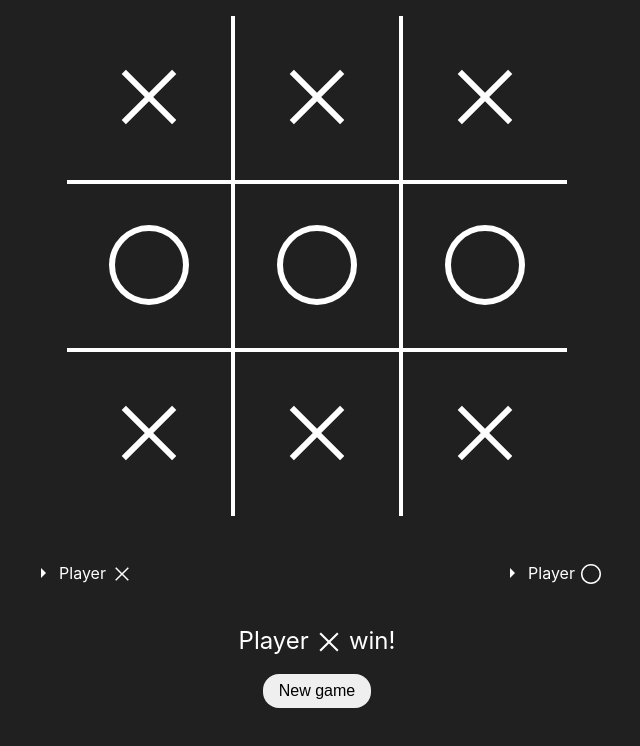
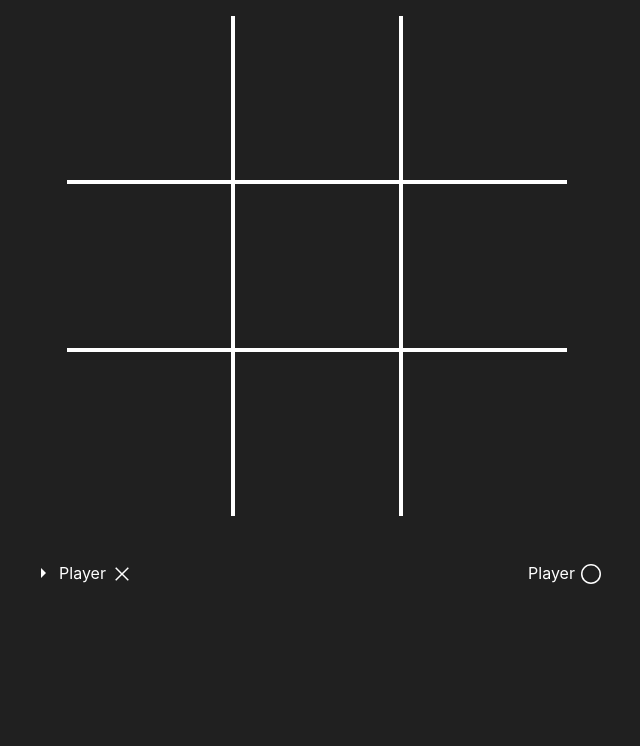
Before and after one commit to battistar/tic-tac-toe, a React (Create React App) app: page / in a window 1280 px wide. Shown: the top 746 px of the page, without its empty margins (323-963 px from the left). Built offline with nearby package versions, Linux system fonts and the light colour scheme.

Commit message:
Create gameplay

```diff
--- a/src/App.tsx
+++ b/src/App.tsx
@@ -1,28 +1,186 @@
 import Cell from 'components/Cell';
 import CurrentPlayer from 'components/CurrentPlayer';
 import Grid from 'components/Grid';
-import Winner from 'components/Winner';
+import WinnerBox from 'components/WinnerBox';
+import GameStatus, { CellSymbol, Draw, Grid as GameStatusGrid, Player } from 'models/GameStatus';
+import { useState } from 'react';
+
+const checkWin = (grid: GameStatusGrid): boolean => {
+  // Rows
+
+  if (grid[0][0] !== '' && grid[0][0] === grid[0][1] && grid[0][1] === grid[0][2]) {
+    return true;
+  }
+
+  if (grid[1][0] !== '' && grid[1][0] === grid[1][1] && grid[1][1] === grid[1][2]) {
+    return true;
+  }
+
+  if (grid[2][0] !== '' && grid[2][0] === grid[2][1] && grid[2][1] === grid[2][2]) {
+    return true;
+  }
+
+  // Columns
+
+  if (grid[0][0] !== '' && grid[0][0] === grid[1][0] && grid[1][0] === grid[2][0]) {
+    return true;
+  }
+
+  if (grid[0][1] !== '' && grid[0][1] === grid[1][1] && grid[1][1] === grid[2][1]) {
+    return true;
+  }
+
+  if (grid[0][2] !== '' && grid[0][2] === grid[1][2] && grid[1][2] === grid[2][2]) {
+    return true;
+  }
+
+  // Diagonal
+
+  if (grid[0][0] !== '' && grid[0][0] === grid[1][1] && grid[1][1] === grid[2][2]) {
+    return true;
+  }
+
+  if (grid[0][2] !== '' && grid[0][2] === grid[1][1] && grid[1][1] === grid[2][0]) {
+    return true;
+  }
+
+  return false;
+};
+
+const checkDraw = (grid: GameStatusGrid): boolean => {
+  let emptyCells = 0;
+  for (let i = 0; i < grid.length; i++) {
+    const row = grid[i];
+    for (let j = 0; j < row.length; j++) {
+      const cell = row[j];
+      if (cell === '') {
+        emptyCells++;
+      }
+    }
+  }
+
+  return emptyCells === 0;
+};
 
 const App = (): JSX.Element => {
+  const [gameData, setGameData] = useState<GameStatus>({
+    grid: [
+      ['', '', ''],
+      ['', '', ''],
+      ['', '', ''],
+    ],
+    currentPlayer: Player.X,
+    isFinished: false,
+  });
+
+  const handleClickCell = (row: number, column: number) => () => {
+    setGameData((prevGameData) => {
+      let symbol: CellSymbol;
+      let nextPlayer: Player;
+      if (prevGameData.currentPlayer === Player.X) {
+        symbol = 'X';
+        nextPlayer = Player.O;
+      } else {
+        symbol = 'O';
+        nextPlayer = Player.X;
+      }
+
+      const grid = prevGameData.grid;
+
+      grid[row][column] = symbol;
+
+      const win = checkWin(grid);
+      const draw = checkDraw(grid);
+
+      let isFinished = false;
+      let winner;
+      if (win) {
+        isFinished = true;
+        winner = prevGameData.currentPlayer;
+      }
+      if (draw) {
+        isFinished = true;
+        winner = Draw.XO;
+      }
+
+      const newGameData: GameStatus = {
+        grid: grid,
+        currentPlayer: nextPlayer,
+        isFinished: isFinished,
+        winner: winner,
+      };
+
+      return newGameData;
+    });
+  };
+
+  const handleClickNewGame = (): void => {
+    setGameData({
+      grid: [
+        ['', '', ''],
+        ['', '', ''],
+        ['', '', ''],
+      ],
+      currentPlayer: Player.X,
+      isFinished: false,
+    });
+  };
+
   return (
     <>
       <main>
         <div className="container">
           <Grid>
-            <Cell symbol="X" />
-            <Cell symbol="X" />
-            <Cell symbol="X" />
-            <Cell symbol="O" />
-            <Cell symbol="O" />
-            <Cell symbol="O" />
-            <Cell symbol="X" />
-            <Cell symbol="X" />
-            <Cell symbol="X" />
+            <Cell
+              onClick={handleClickCell(0, 0)}
+              symbol={gameData.grid[0][0]}
+              disabled={gameData.isFinished || gameData.grid[0][0] !== ''}
+            />
+            <Cell
+              onClick={handleClickCell(0, 1)}
+              symbol={gameData.grid[0][1]}
+              disabled={gameData.isFinished || gameData.grid[0][1] !== ''}
+            />
+            <Cell
+              onClick={handleClickCell(0, 2)}
+              symbol={gameData.grid[0][2]}
+              disabled={gameData.isFinished || gameData.grid[0][2] !== ''}
+            />
+            <Cell
+              onClick={handleClickCell(1, 0)}
+              symbol={gameData.grid[1][0]}
+              disabled={gameData.isFinished || gameData.grid[1][0] !== ''}
+            />
+            <Cell
+              onClick={handleClickCell(1, 1)}
+              symbol={gameData.grid[1][1]}
+              disabled={gameData.isFinished || gameData.grid[1][1] !== ''}
+            />
+            <Cell
+              onClick={handleClickCell(1, 2)}
+              symbol={gameData.grid[1][2]}
+              disabled={gameData.isFinished || gameData.grid[1][2] !== ''}
+            />
+            <Cell
+              onClick={handleClickCell(2, 0)}
+              symbol={gameData.grid[2][0]}
+              disabled={gameData.isFinished || gameData.grid[2][0] !== ''}
+            />
+            <Cell
+              onClick={handleClickCell(2, 1)}
+              symbol={gameData.grid[2][1]}
+              disabled={gameData.isFinished || gameData.grid[2][1] !== ''}
+            />
+            <Cell
+              onClick={handleClickCell(2, 2)}
+              symbol={gameData.grid[2][2]}
+              disabled={gameData.isFinished || gameData.grid[2][2] !== ''}
+            />
           </Grid>
         </div>
       </main>
-      <CurrentPlayer />
-      <Winner />
+      <CurrentPlayer player={gameData.currentPlayer} />
+      {gameData.isFinished && <WinnerBox winner={gameData.winner} onClick={handleClickNewGame} />}
     </>
   );
 };
--- a/src/components/Cell.tsx
+++ b/src/components/Cell.tsx
@@ -1,14 +1,25 @@
 import { ReactComponent as Cross } from 'assets/icons/cross.svg';
 import { ReactComponent as Circle } from 'assets/icons/circle.svg';
+import { CellSymbol } from 'models/GameStatus';
 
 interface CellProps {
-  symbol: string;
+  symbol: CellSymbol;
+  onClick: () => void;
+  disabled: boolean;
 }
 
 const Cell = (props: CellProps): JSX.Element => {
+  let symbol = <Circle className="cell--symbol empty" />;
+  if (props.symbol === 'X') {
+    symbol = <Cross className="cell--symbol" />;
+  }
+  if (props.symbol === 'O') {
+    symbol = <Circle className="cell--symbol" />;
+  }
+
   return (
-    <button className="cell">
-      {props.symbol === 'X' ? <Cross className="cell--symbol" /> : <Circle className="cell--symbol" />}
+    <button className="cell" onClick={props.onClick} disabled={props.disabled}>
+      {symbol}
     </button>
   );
 };
--- a/src/components/CurrentPlayer.tsx
+++ b/src/components/CurrentPlayer.tsx
@@ -1,17 +1,22 @@
 import { ReactComponent as Cross } from 'assets/icons/cross.svg';
 import { ReactComponent as Circle } from 'assets/icons/circle.svg';
 import { ReactComponent as Arrow } from 'assets/icons/arrow.svg';
+import { Player } from 'models/GameStatus';
 
-const CurrentPlayer = (): JSX.Element => {
+interface CurrentPlayerProps {
+  player: Player;
+}
+
+const CurrentPlayer = (props: CurrentPlayerProps): JSX.Element => {
   return (
     <div className="current-player">
       <div className="current-player--player">
-        <Arrow className="current-player--current" />
+        <Arrow className={`current-player--current ${props.player !== Player.X && 'hidden'}`} />
         <span>Player</span>
         <Cross className="current-player--symbol" />
       </div>
       <div className="current-player--player">
-        <Arrow className="current-player--current" />
+        <Arrow className={`current-player--current ${props.player !== Player.O && 'hidden'}`} />
         <span>Player</span>
         <Circle className="current-player--symbol" />
       </div>
--- a/src/components/Winner.tsx
+++ /dev/null
@@ -1,16 +0,0 @@
-import { ReactComponent as Cross } from 'assets/icons/cross.svg';
-
-const Winner = (): JSX.Element => {
-  return (
-    <div className="winner">
-      <div className="winner--text">
-        <span>Player</span>
-        <Cross className="winner--symbol" />
-        <span>win!</span>
-      </div>
-      <button className="winner--button">New game</button>
-    </div>
-  );
-};
-
-export default Winner;
--- /dev/null
+++ b/src/components/WinnerBox.tsx
@@ -0,0 +1,40 @@
+import { ReactComponent as Cross } from 'assets/icons/cross.svg';
+import { ReactComponent as Circle } from 'assets/icons/circle.svg';
+import { Draw, Player, Winner } from 'models/GameStatus';
+
+interface WinnerBoxProps {
+  winner?: Winner;
+  onClick: () => void;
+}
+
+const WinnerBox = (props: WinnerBoxProps): JSX.Element => {
+  let symbol;
+  if (props.winner === Player.X) {
+    symbol = <Cross className="winner--symbol" />;
+  }
+  if (props.winner === Player.O) {
+    symbol = <Circle className="winner--symbol" />;
+  }
+
+  return (
+    <div className="winner">
+      {props.winner === Draw.XO && (
+        <div className="winner--text">
+          <span>Draw!</span>
+        </div>
+      )}
+      {symbol && (
+        <div className="winner--text">
+          <span>Player</span>
+          {symbol}
+          <span>win!</span>
+        </div>
+      )}
+      <button className="winner--button" onClick={props.onClick}>
+        New game
+      </button>
+    </div>
+  );
+};
+
+export default WinnerBox;
--- a/src/index.css
+++ b/src/index.css
@@ -38,21 +38,21 @@ main {
   background-color: #202020;
 }
 
-.cell:active {
+.cell:active:enabled {
   background-color: #3f3f3f;
 }
 
 @media (hover: hover) {
-  .cell {
+  .cell:enabled {
     transition: 0.4s;
     cursor: pointer;
   }
 
-  .cell:hover {
+  .cell:hover:enabled {
     background-color: #3f3f3f;
   }
 
-  .cell:active {
+  .cell:active:enabled {
     background-color: #6f6f6f;
   }
 }
@@ -60,6 +60,11 @@ main {
 .cell--symbol {
   transform: scale(2);
   fill: white;
+}
+
+.cell--symbol.empty {
+  transform: scale(2);
+  fill: transparent;
 }
 
 .current-player {
--- /dev/null
+++ b/src/models/GameStatus.ts
@@ -0,0 +1,27 @@
+export enum Player {
+  X = 'x',
+  O = 'o',
+}
+
+export enum Draw {
+  XO = 'xo',
+}
+
+export type Winner = Player | Draw;
+
+export type CellSymbol = 'X' | 'O' | '';
+
+export type Grid = [
+  [CellSymbol, CellSymbol, CellSymbol],
+  [CellSymbol, CellSymbol, CellSymbol],
+  [CellSymbol, CellSymbol, CellSymbol]
+];
+
+interface GameStatus {
+  grid: Grid;
+  currentPlayer: Player;
+  isFinished: boolean;
+  winner?: Winner;
+}
+
+export default GameStatus;
```
